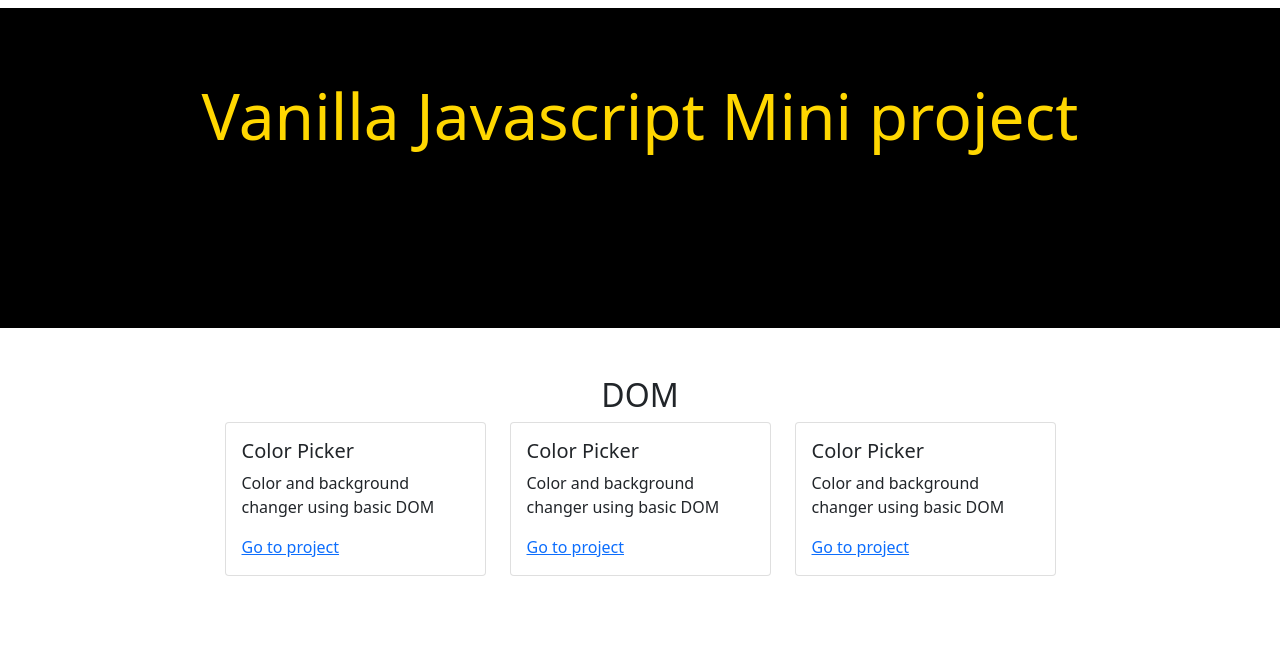
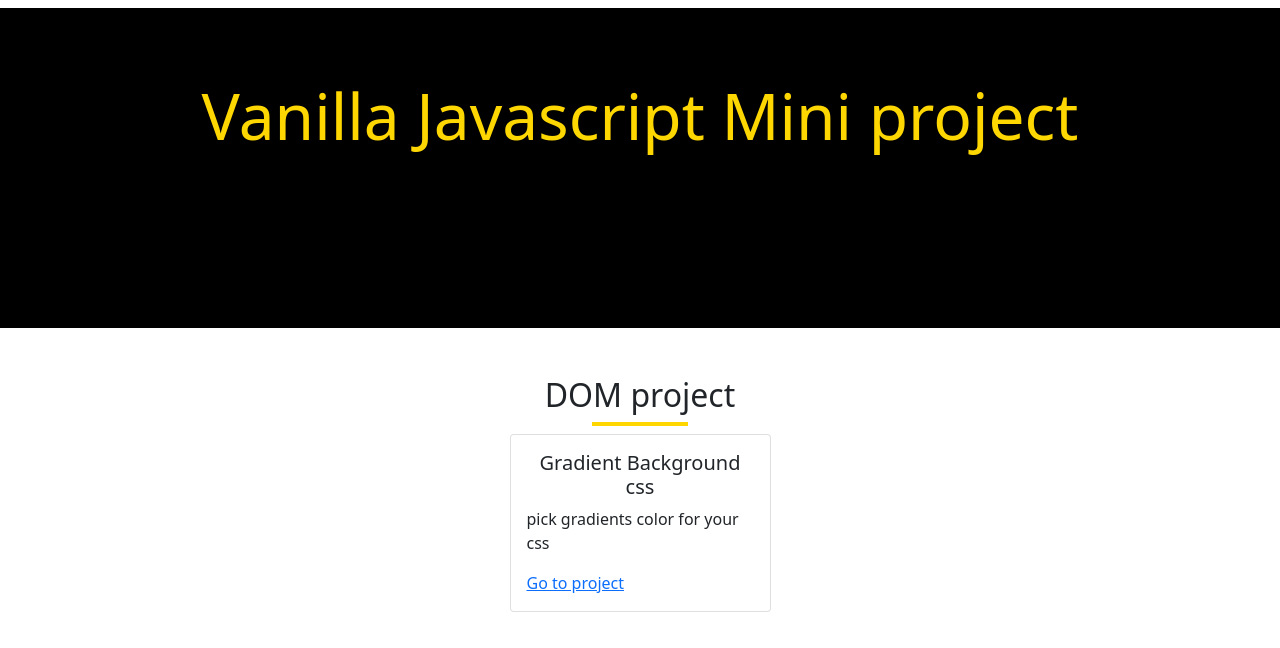
Before and after one commit to dwikbtn/simple-vanilaJs-project, a website: page index.html in a window 1280 px wide. Drawn offline with nearby package versions, Linux system fonts and the light colour scheme.

Commit message:
finish the color picker

```diff
--- /dev/null
+++ b/colorChanger/colorChanger.css
@@ -0,0 +1,10 @@
+body {
+  background: linear-gradient(to right, rgb(12, 179, 179), gold);
+  text-align: center;
+  text-transform: uppercase;
+  top: 15%;
+}
+
+.css-code {
+  text-transform: lowercase;
+}
--- a/index.css
+++ b/index.css
@@ -9,3 +9,12 @@
   padding: 70px;
   text-align: center;
 }
+
+/* section */
+.underline {
+  width: 6rem;
+  height: 0.25rem;
+  background: gold;
+  margin-left: auto;
+  margin-right: auto;
+}
--- a/index.html
+++ b/index.html
@@ -13,33 +13,18 @@
      <h1 class="text-center mt-2">Vanilla Javascript Mini project</h1>
     </header>
     <main>
-        <h2 class="mt-5 text-center">DOM</h2>
+        <div class="section-title mt-5">
+            <h2 class="text-center">DOM project</h2>
+            <div class="underline"></div>
+         </div>
         <div class="project-section-card container mt-2">
             <div class="row justify-content-md-center">
                 <div class="col-sm-3">
                     <div class="card">
                         <div class="card-body">
-                            <h5 class="card-title">Color Picker</h5>
-                            <p class="card-text">Color and background changer using basic DOM</p>
-                            <a class="card-text" href="">Go to project</a>
-                        </div>
-                     </div>
-                </div>
-                <div class="col-sm-3">
-                    <div class="card">
-                        <div class="card-body">
-                            <h5 class="card-title">Color Picker</h5>
-                            <p class="card-text">Color and background changer using basic DOM</p>
-                            <a class="card-text" href="">Go to project</a>
-                        </div>
-                     </div>
-                </div>
-                <div class="col-sm-3">
-                    <div class="card">
-                        <div class="card-body">
-                            <h5 class="card-title">Color Picker</h5>
-                            <p class="card-text">Color and background changer using basic DOM</p>
-                            <a class="card-text" href="">Go to project</a>
+                            <h5 class="card-title text-center">Gradient Background css</h5>
+                            <p class="card-text">pick gradients color for your css</p>
+                            <a class="card-text" href="./colorChanger/colorChanger.html">Go to project</a>
                         </div>
                      </div>
                 </div>
```
Also changed, not shown: colorChanger/colorChanger.html (added, +22 -0 lines), colorChanger/colorChanger.js (added, +16 -0 lines).
